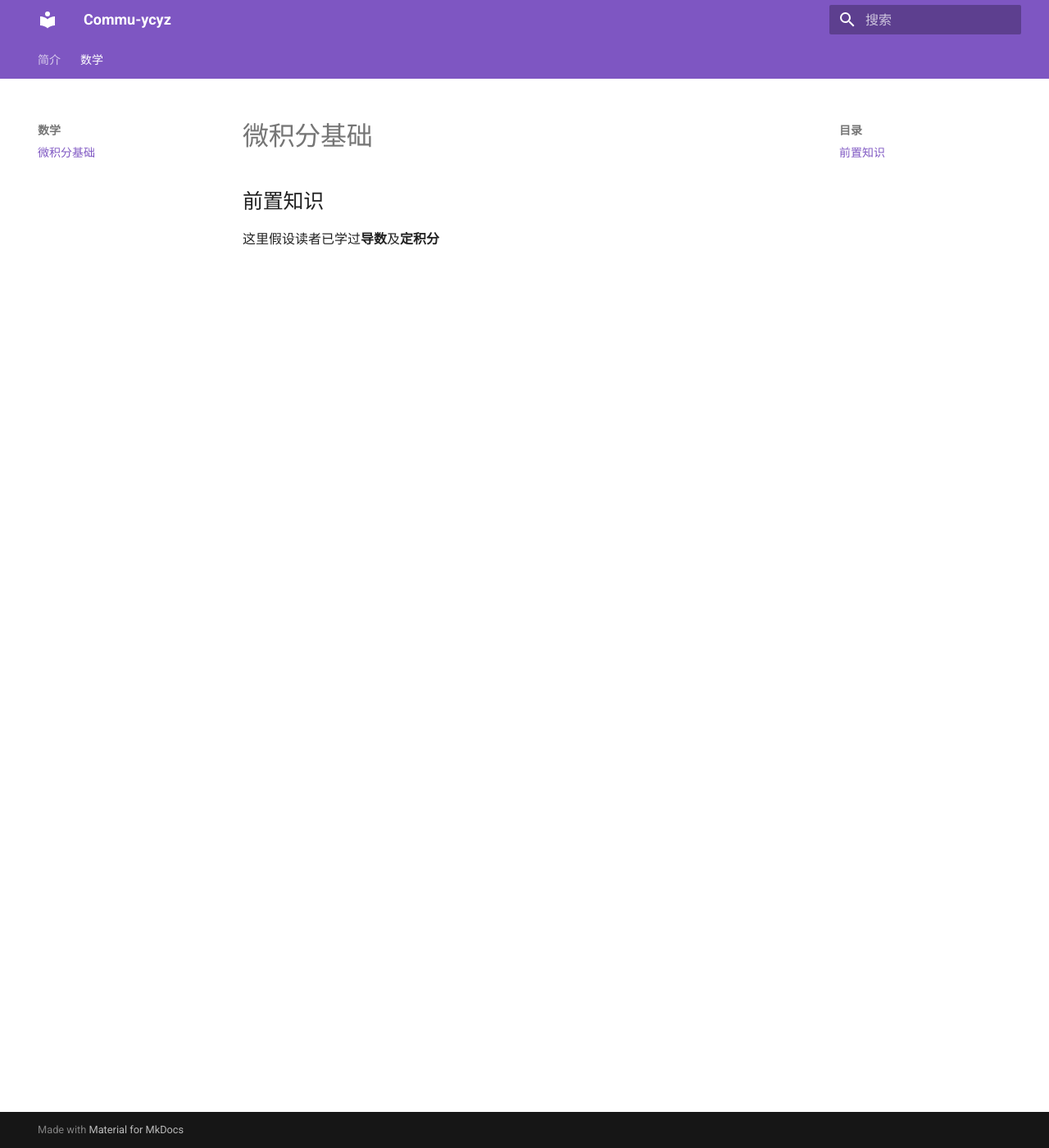
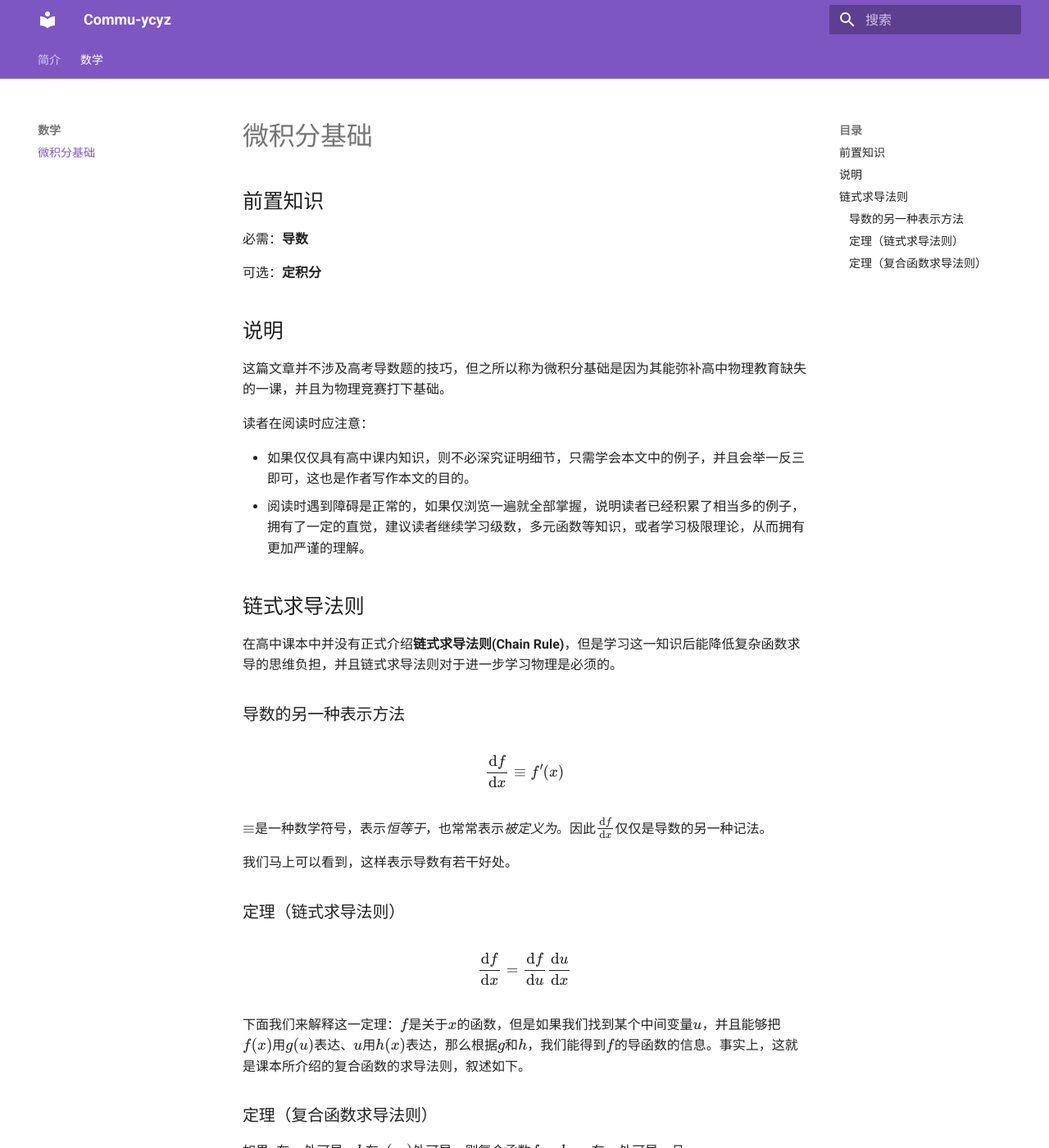
Before and after one commit to Commu-YCYZ/Commu-YCYZ, an MkDocs documentation site: the page built from docs/math/basic_calculus.md, in a window 1280 px wide and 1400 px high. Shown: the whole window at 82% size. Built offline with MkDocs 1.6.1 and Material for MkDocs 9.7.7, drawn with Linux system fonts in a browser that asks for light colours; some of the changed text lies outside the part shown.

Commit message:
add Latex 数学公式支持

```diff
--- a/docs/math/basic_calculus.md
+++ b/docs/math/basic_calculus.md
@@ -1,3 +1,36 @@
 ## 前置知识
 
-这里假设读者已学过**导数**及**定积分**
+必需：**导数**
+
+可选：**定积分**
+
+## 说明
+
+这篇文章并不涉及高考导数题的技巧，但之所以称为微积分基础是因为其能弥补高中物理教育缺失的一课，并且为物理竞赛打下基础。
+
+读者在阅读时应注意：
+
+- 如果仅仅具有高中课内知识，则不必深究证明细节，只需学会本文中的例子，并且会举一反三即可，这也是作者写作本文的目的。
+- 阅读时遇到障碍是正常的，如果仅浏览一遍就全部掌握，说明读者已经积累了相当多的例子，拥有了一定的直觉，建议读者继续学习级数，多元函数等知识，或者学习极限理论，从而拥有更加严谨的理解。
+
+## 链式求导法则
+
+在高中课本中并没有正式介绍**链式求导法则(Chain Rule)**，但是学习这一知识后能降低复杂函数求导的思维负担，并且链式求导法则对于进一步学习物理是必须的。
+
+### 导数的另一种表示方法
+
+$$\frac{\mathrm{d}f}{\mathrm{d}x}\equiv f^\prime(x)$$
+
+$\equiv$是一种数学符号，表示*恒等于*，也常常表示*被定义为*。因此$\frac{\mathrm{d}f}{\mathrm{d}x}$仅仅是导数的另一种记法。
+
+我们马上可以看到，这样表示导数有若干好处。
+
+### 定理（链式求导法则）
+
+$$\frac{\mathrm{d}f}{\mathrm{d}x}=\frac{\mathrm{d}f}{\mathrm{d}u}\frac{\mathrm{d}u}{\mathrm{d}x}$$
+
+下面我们来解释这一定理：$f$是关于$x$的函数，但是如果我们找到某个中间变量$u$，并且能够把$f(x)$用$g(u)$表达、$u$用$h(x)$表达，那么根据$g$和$h$，我们能得到$f$的导函数的信息。事实上，这就是课本所介绍的复合函数的求导法则，叙述如下。
+
+### 定理（复合函数求导法则）
+
+如果$g$在$x_0$处可导，$h$在$g(x_0)$处可导，则复合函数$f=h\circ g$在$x_0$处可导，且$f^\prime(x_0)=h^\prime(g(x_0))g^\prime(x_0)$，
--- a/mkdocs.yml
+++ b/mkdocs.yml
@@ -15,6 +15,16 @@ plugins:
   - search:
       separator: '[\s\u200b\-]'
 
+markdown_extensions:
+  - pymdownx.arithmatex:
+      generic: true
+
+extra_javascript:
+  - javascripts/mathjax.js
+  - https://polyfill.io/v3/polyfill.min.js?features=es6
+  - https://cdn.jsdelivr.net/npm/mathjax@3/es5/tex-mml-chtml.js
+
+
 nav:
   - 简介:
     - 关于本项目: index.md
```
